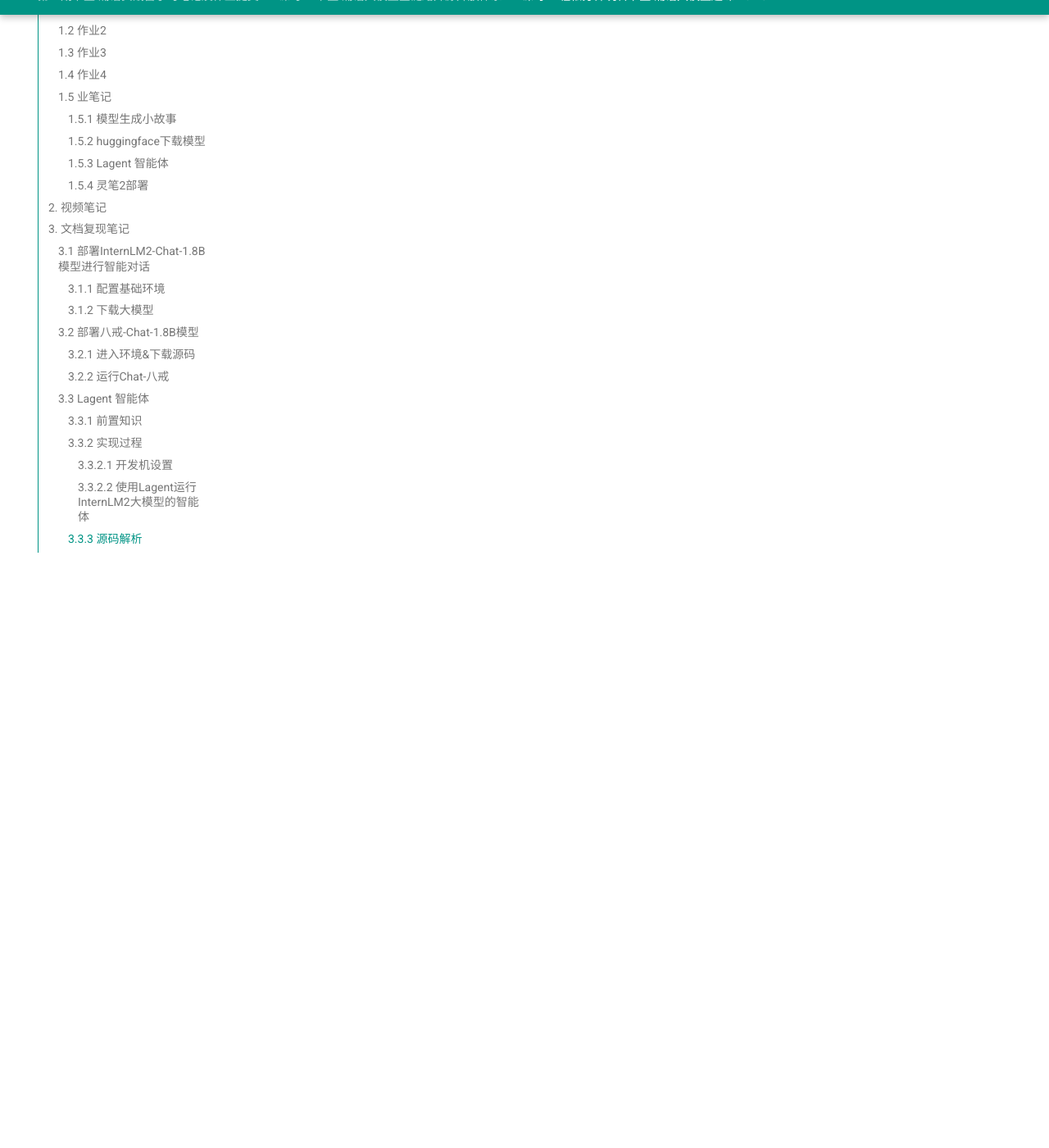
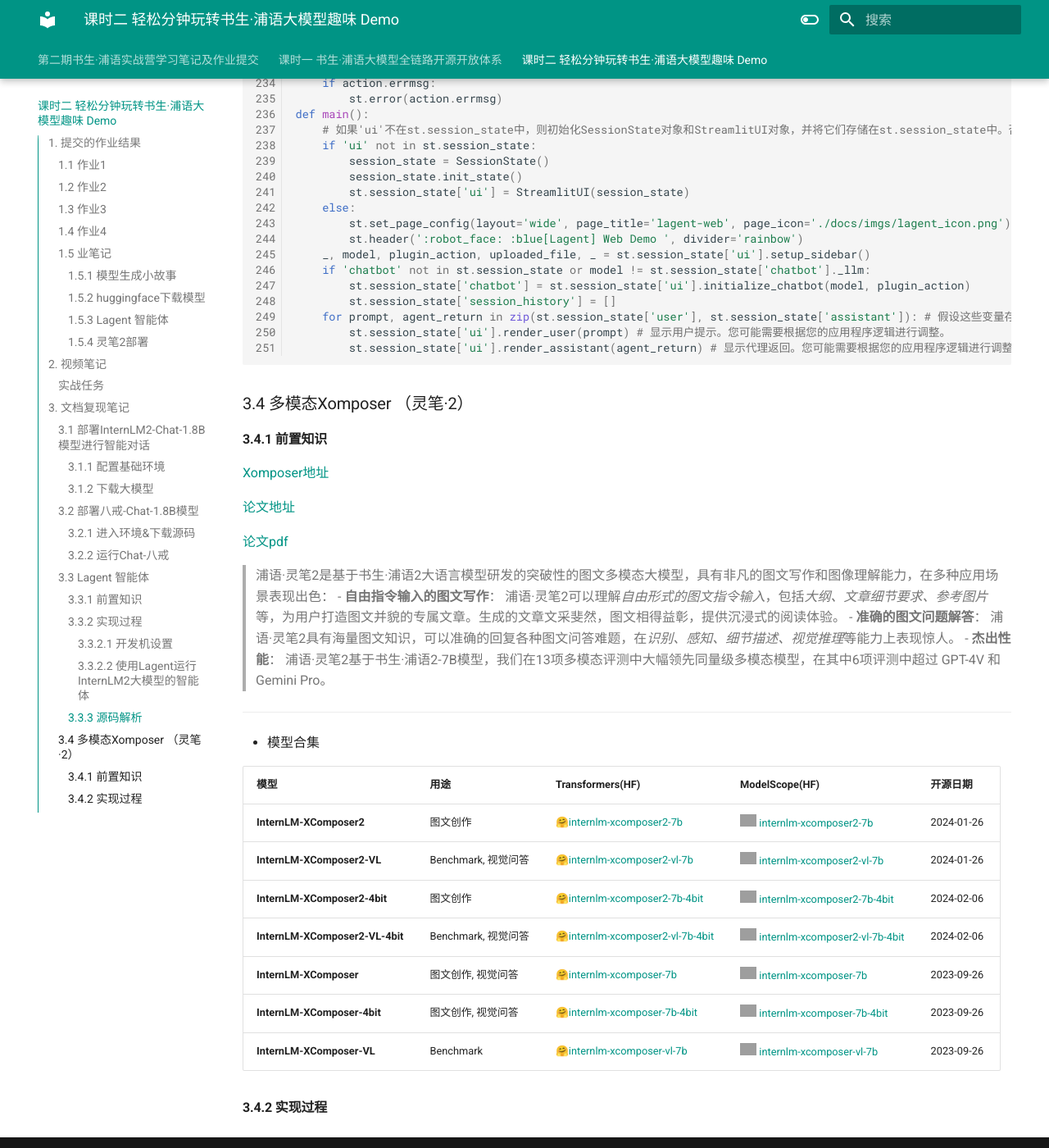
Before and after one commit to acondess/InternLM_learn_2, an MkDocs documentation site: the page built from docs/chapter2.md, in a window 1280 px wide and 1400 px high, scrolled down 29087 px. Shown: the whole window at 82% size. Built offline with MkDocs 1.6.1 and Material for MkDocs 9.7.7, drawn with Linux system fonts in a browser that asks for light colours; grey boxes are pictures that could not be loaded.

Commit message:
xomposer

````diff
--- a/docs/chapter2.md
+++ b/docs/chapter2.md
@@ -70,6 +70,12 @@
 ## 2. 视频笔记
 
 [视频链接](https://www.bilibili.com/video/BV1AH4y1H78d/)
+
+### 实战任务
+
+- 列表
+  ![alt text](image-31.png)
+
 
 ## 3. 文档复现笔记
 
@@ -657,3 +663,35 @@
         st.session_state['ui'].render_user(prompt) # 显示用户提示。您可能需要根据您的应用程序逻辑进行调整。
         st.session_state['ui'].render_assistant(agent_return) # 显示代理返回。您可能需要根据您的应用程序逻辑进行调整
 ```
+
+### 3.4 多模态Xomposer （灵笔·2）
+
+#### 3.4.1 前置知识
+
+[Xomposer地址](https://github.com/InternLM/InternLM-XComposer/blob/main/README_CN.md)
+
+[论文地址](https://arxiv.org/abs/2401.16420)
+
+[论文pdf](2401.16420.pdf)
+
+>浦语·灵笔2是基于书生·浦语2大语言模型研发的突破性的图文多模态大模型，具有非凡的图文写作和图像理解能力，在多种应用场景表现出色：
+> - **自由指令输入的图文写作**： 浦语·灵笔2可以理解*自由形式的图文指令输入*，包括*大纲、文章细节要求、参考图片*等，为用户打造图文并貌的专属文章。生成的文章文采斐然，图文相得益彰，提供沉浸式的阅读体验。
+>- **准确的图文问题解答**： 浦语·灵笔2具有海量图文知识，可以准确的回复各种图文问答难题，在*识别、感知、细节描述、视觉推理*等能力上表现惊人。
+>- **杰出性能**： 浦语·灵笔2基于书生·浦语2-7B模型，我们在13项多模态评测中大幅领先同量级多模态模型，在其中6项评测中超过 GPT-4V 和 Gemini Pro。
+
+
+---
+
+- 模型合集
+
+| 模型                        | 用途                | Transformers(HF)                                                                           | ModelScope(HF)                                                                                                                                                               | 开源日期   |
+| --------------------------- | ------------------- | ------------------------------------------------------------------------------------------ | ---------------------------------------------------------------------------------------------------------------------------------------------------------------------------- | ---------- |
+| **InternLM-XComposer2**     | 图文创作            | [🤗internlm-xcomposer2-7b](https://huggingface.co/internlm/internlm-xcomposer2-7b)         | [<img src="./assets/modelscope_logo.png" width="20px" /> internlm-xcomposer2-7b](https://modelscope.cn/models/Shanghai_AI_Laboratory/internlm-xcomposer2-7b/summary)         | 2024-01-26 |
+| **InternLM-XComposer2-VL**  | Benchmark, 视觉问答 | [🤗internlm-xcomposer2-vl-7b](https://huggingface.co/internlm/internlm-xcomposer2-vl-7b)   | [<img src="./assets/modelscope_logo.png" width="20px" /> internlm-xcomposer2-vl-7b](https://modelscope.cn/models/Shanghai_AI_Laboratory/internlm-xcomposer2-vl-7b/summary)   | 2024-01-26 |
+| **InternLM-XComposer2-4bit**  |  图文创作   | [🤗internlm-xcomposer2-7b-4bit](https://huggingface.co/internlm/internlm-xcomposer2-7b-4bit) | [<img src="./assets/modelscope_logo.png" width="20px" /> internlm-xcomposer2-7b-4bit](https://modelscope.cn/models/Shanghai_AI_Laboratory/internlm-xcomposer2-7b-4bit/summary) |  2024-02-06   |
+| **InternLM-XComposer2-VL-4bit**   | Benchmark, 视觉问答   | [🤗internlm-xcomposer2-vl-7b-4bit](https://huggingface.co/internlm/internlm-xcomposer2-vl-7b-4bit) | [<img src="./assets/modelscope_logo.png" width="20px" /> internlm-xcomposer2-vl-7b-4bit](https://modelscope.cn/models/Shanghai_AI_Laboratory/internlm-xcomposer2-vl-7b-4bit/summary) |  2024-02-06   |
+| **InternLM-XComposer**      | 图文创作, 视觉问答  | [🤗internlm-xcomposer-7b](https://huggingface.co/internlm/internlm-xcomposer-7b)           | [<img src="./assets/modelscope_logo.png" width="20px" /> internlm-xcomposer-7b](https://modelscope.cn/models/Shanghai_AI_Laboratory/internlm-xcomposer-7b/summary)           | 2023-09-26 |
+| **InternLM-XComposer-4bit** | 图文创作, 视觉问答  | [🤗internlm-xcomposer-7b-4bit](https://huggingface.co/internlm/internlm-xcomposer-7b-4bit) | [<img src="./assets/modelscope_logo.png" width="20px" /> internlm-xcomposer-7b-4bit](https://modelscope.cn/models/Shanghai_AI_Laboratory/internlm-xcomposer-7b-4bit/summary) | 2023-09-26 |
+| **InternLM-XComposer-VL**   | Benchmark           | [🤗internlm-xcomposer-vl-7b](https://huggingface.co/internlm/internlm-xcomposer-vl-7b)     | [<img src="./assets/modelscope_logo.png" width="20px" /> internlm-xcomposer-vl-7b](https://modelscope.cn/models/Shanghai_AI_Laboratory/internlm-xcomposer-vl-7b/summary)     | 2023-09-26 |
+
+#### 3.4.2 实现过程
````
Also changed, not shown: docs/image-31.png (added), 1 other file.
